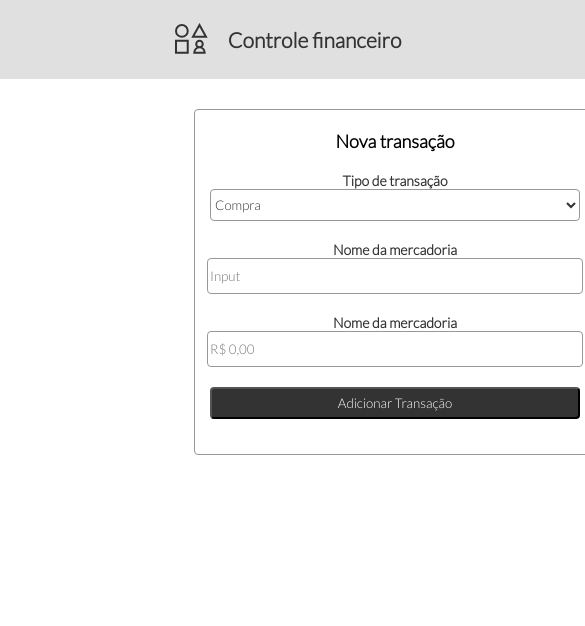
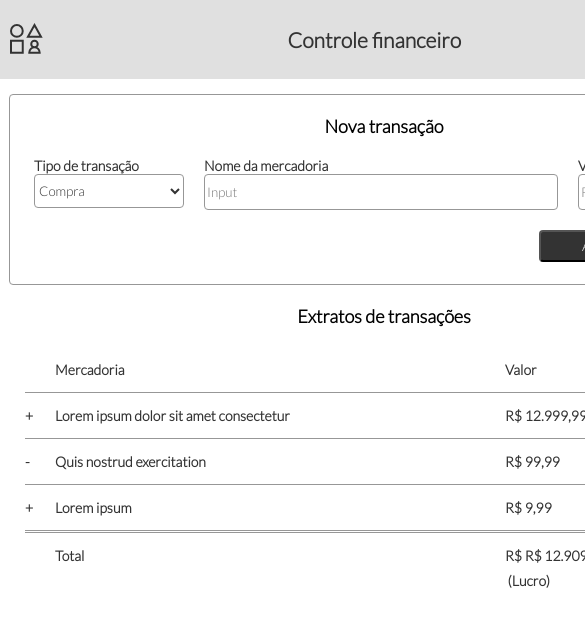
Before and after one commit to marciadeoliveira/controle_financeiro_newtab, a plain HTML site: page index.html in a window 390 px wide. Shown: the top 626 px of the page, 585 px wide, since content can reach past the window. Drawn offline with Linux system fonts and the light colour scheme.

Commit message:
add style to tablet landscape and tablet portrait

```diff
--- a/index.html
+++ b/index.html
@@ -18,7 +18,7 @@
         <img src="assets/logo.svg" alt="logo">
       </div>
       <div class="logo__title">
-        <h2>Controle financeiro</p>
+        <h2>Controle financeiro</h2>
       </div>
     </div>
     <div class="header__nav">
@@ -36,23 +36,33 @@
       </div>
     </div>
    </header>
+
    <section>
    <form>
-    <h1>Nova transação</h1>
+    <div><h1>Nova transação</h1></div>
+    <div class="form__table">
+      <div>
         <div>Tipo de transação</div>
         <select name="select">
           <option value="">Compra</option>
           <option value="">Venda</option>
         </select>
+      </div>
+      <div>
         <div>Nome da mercadoria</div>
-    <input type="text" placeholder="Input">
-    <div>Nome da mercadoria</div>
-    <input type="text" placeholder="R$ 0,00" >
+        <input class="input1" type="text" placeholder="Input">
+      </div>
+      <div>
+        <div>Valor</div>
+        <input class="input2" type="text" placeholder="R$ 0,00" >
+      </div>
+    </div>
+    <div class="button">
       <button type="submit">Adicionar Transação</button>
+    </div>
    </form>
    <div class="extract">
     <h1>Extratos de transações</h1>
-
     <div class="table">
       <div class="table__box1">
         <div></div>
@@ -82,7 +92,6 @@
       <div class="table__box4">
         (Lucro)
       </div>
-
    </div>
    </div>
    </section>
--- a/style/index.css
+++ b/style/index.css
@@ -72,7 +72,6 @@ a{
   font-weight: 600;
   font-size: 16px;
   line-height: 19px;
-
 }
 section{
   width: 1112px;
@@ -132,7 +131,6 @@ button{
   background: var(--color-font);
   border-radius: 4px;
   color: var(--background-menu);
-
 }
 .extract{
   width: 680px;
@@ -166,13 +164,112 @@ button{
   display: grid;
   grid-template-columns: 525px;
   text-align: end;
-  border-bottom: 1px solid #979797;
   margin-top: -20px;
-
 }
 
 
+/*tablet landscape*/
+@media screen and (max-width:1112px) {
+  .container{
+    width: 1112px;
+  }
+  header{
+    width:1112px;
+    justify-content: space-between;
+    padding-right: 20px;
+  }
+  .header__logo{
+    padding-left: 20px;
+  }
+  section{
+    justify-content: space-around;
+  }
+  .extract{
+    width: 652x;
+  }
+  .table {
+    display: grid;
+    grid-template-columns: 652px;
+    margin: 20px;
+  }
+}
 
-footer{
-  background-color: brown;
+
+/*tablet portrait*/
+@media screen and (max-width:768px) {
+  .container{
+    width: 768px;
+  }
+  header{
+    width:768px;
+    justify-content: space-between;
+    padding-right: 20px;
+  }
+  .header__logo{
+    padding-left: 20px;
+    justify-content: space-between;
+  }
+  .nav{
+    display: none;
+  }
+  .header__nav{
+    width: 5%;
+    background: var(--background-top);
+    align-items: center;
+    justify-content: center;
+  }
+  .nav__collapse{
+    display: flex;
+    flex-direction: column;
+  }
+  .nav__collapse > div{
+    width: 20px;
+    height: 1px;
+    right: 21px;
+    margin: 3px 0px;
+    background:var(--color-font);
+  }
+  section{
+    width: 768px;
+    flex-direction: column;
+    margin-top: 2%;
+    align-items: center;
+  }
+  form{
+    width: 748px;
+    height: 189px;
+    display: flex;
+  }
+  .form__table{
+    display: flex;
+  }
+  select{
+    width: 150px;
+    height: 34px;
+    margin-bottom: 0px;
+    margin-right: 20px;
+  }
+  .input1{
+    width: 348px;
+    margin-right: 20px;
+  }
+  .input2{
+    width: 150px;
+  }
+  .button{
+    display: flex;
+    width: 95%;
+    justify-content: end;
+  }
+  button{
+    width:200px;
+  }
+  .extract{
+    width: 758px;
+  }
+  .table {
+    display: grid;
+    grid-template-columns: 728px;
+    margin: 20px;
+  }
 }
```
Lines whose indentation alone changed are shown as unchanged.
